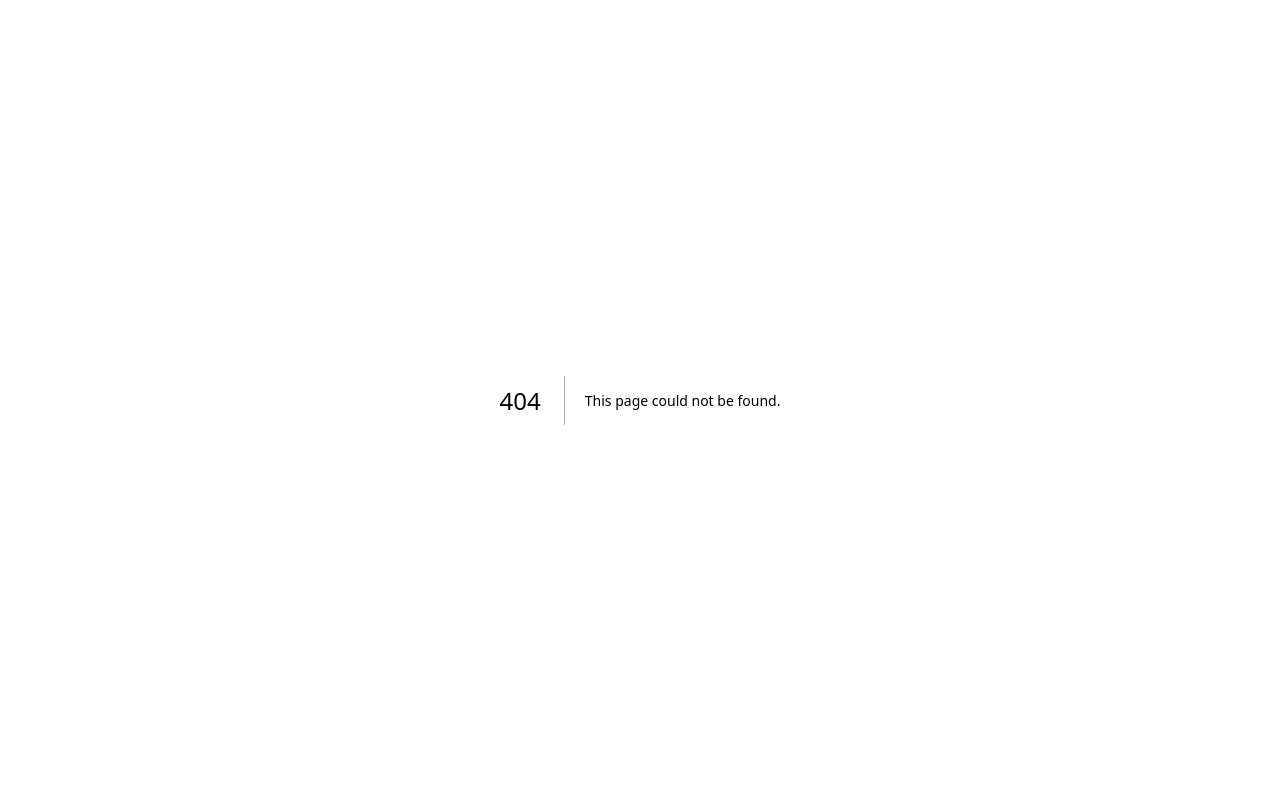
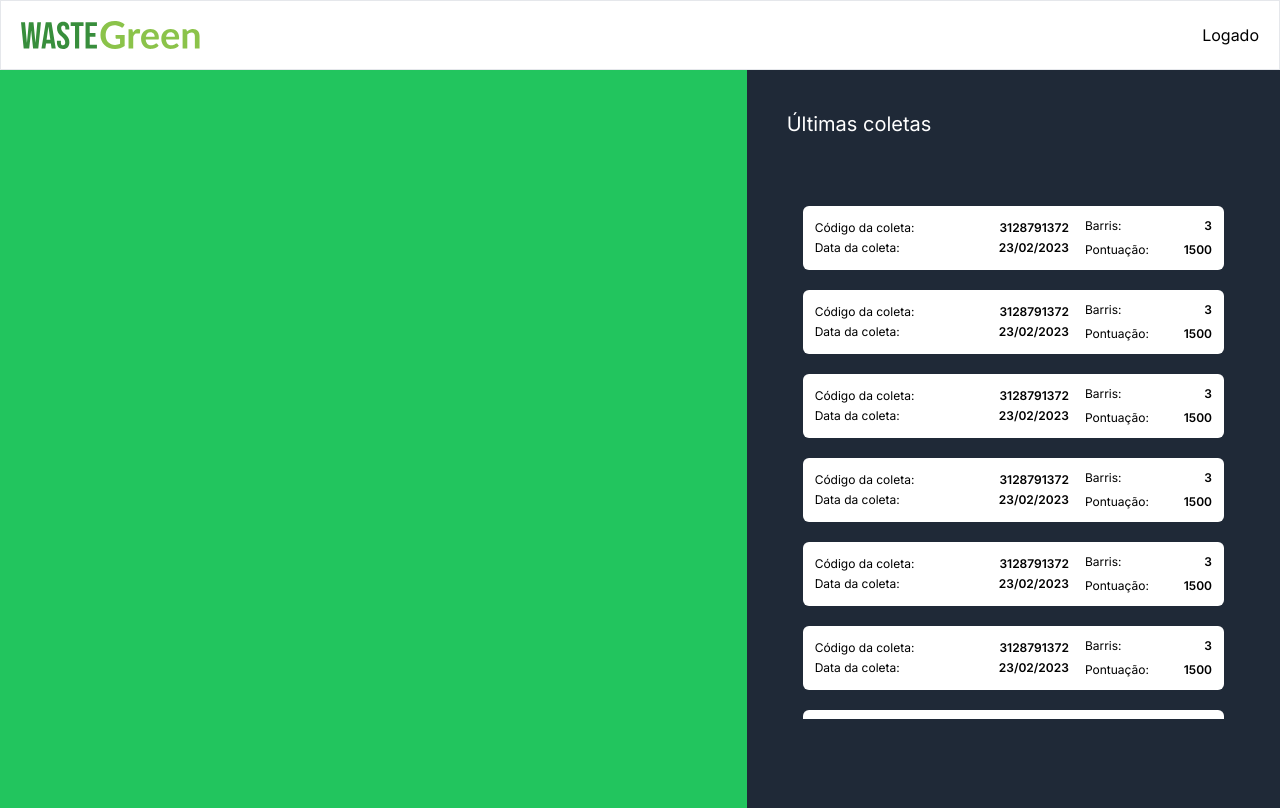
Before and after one commit to IgorRS-2302/WasteGreen, a Next.js app: page /dashboard in a window 1280 px wide. Before the commit this address had no page. Built offline with nearby package versions, Linux system fonts and the light colour scheme; a web font is replaced by a local one.

Commit message:
Dashboard and header logged in

```diff
--- a/src/app/components/header.tsx
+++ b/src/app/components/header.tsx
@@ -4,17 +4,30 @@ import { Button } from "@mui/material";
 import BasicMenu from "./dropdown";
 import Logo from "./logo";
 import LoginIcon from "@mui/icons-material/Login";
+import { useRouter } from "next/navigation";
+import Link from "next/link";
 
-function HeaderHome() {
+type Props = {
+  isLoggedin: boolean;
+};
+
+function HeaderHome({ isLoggedin }: Props) {
+  const router = useRouter();
+
   return (
-    <div className="md:sticky md:top-0 bg-white w-full border flex p-5 z-10">
+    <div className=" bg-white w-full border flex p-5 z-10">
       <div className="flex justify-between items-center w-full h-fit">
         <div className="min-[120px]:block md:hidden">
           <BasicMenu />
         </div>
         <div className="h-7">
+          <Link href={"/"}>
             <Logo />
+          </Link>
         </div>
+        {isLoggedin ? (
+          <div>Logado</div>
+        ) : (
           <div className="flex min-[120px]:hidden md:block">
             <Button
               variant="outlined"
@@ -38,6 +51,9 @@ function HeaderHome() {
               Planos
             </Button>
             <Button
+              onClick={() => {
+                router.push("/sign");
+              }}
               className="bg-green-500 text-white hover:text-green-500 p-2"
               id="basic-button"
               endIcon={<LoginIcon />}
@@ -45,6 +61,7 @@ function HeaderHome() {
               Entrar
             </Button>
           </div>
+        )}
         <div className="min-[120px]:block md:hidden"></div>
       </div>
     </div>
--- /dev/null
+++ b/src/app/components/pickups.tsx
@@ -0,0 +1,38 @@
+type PickupProps = {
+  codColeta: number;
+  dataColeta: String;
+  barris: number;
+  pontuacao: number;
+};
+
+export default function Pickups({
+  codColeta,
+  dataColeta,
+  barris,
+  pontuacao,
+}: PickupProps) {
+  return (
+    <div className="bg-white p-3 my-5 flex gap-4 content-between items-center rounded-md text-xs">
+      <div className="w-2/3 flex flex-col gap-1">
+        <div className="flex justify-between">
+          <span>Código da coleta:</span>
+          <span className="font-semibold">{codColeta}</span>
+        </div>
+        <div className="flex justify-between">
+          <span>Data da coleta: </span>
+          <span className="font-semibold">{dataColeta}</span>
+        </div>
+      </div>
+      <div className="w-1/3 flex flex-col gap-2">
+        <div className="flex justify-between">
+          <span>Barris: </span>
+          <span className="font-semibold">{barris}</span>
+        </div>
+        <div className="flex justify-between">
+          <span>Pontuação: </span>
+          <span className="font-semibold">{pontuacao}</span>
+        </div>
+      </div>
+    </div>
+  );
+}
--- /dev/null
+++ b/src/app/dashboard/page.tsx
@@ -0,0 +1,79 @@
+import { HeaderHome } from "../components/header";
+import Pickups from "../components/pickups";
+
+export default function Dashboard() {
+  return (
+    <main className="flex flex-col w-full">
+      <HeaderHome isLoggedin={true} />
+      <div className="md:flex h-full">
+        <div className="min-[120px]:h-screen md:max-h-[92.3vh] md:w-7/12 bg-green-500"></div>
+        <div className="md:max-h-[92.3vh] p-5 md:w-5/12 bg-gray-800 md:p-10">
+          <span className="text-white text-xl">Últimas coletas</span>
+
+          <div className="h-5/6 p-4 overflow-y-scroll md:my-8">
+            <Pickups
+              codColeta={3128791372}
+              dataColeta={"23/02/2023"}
+              barris={3}
+              pontuacao={1500}
+            />
+            <Pickups
+              codColeta={3128791372}
+              dataColeta={"23/02/2023"}
+              barris={3}
+              pontuacao={1500}
+            />
+            <Pickups
+              codColeta={3128791372}
+              dataColeta={"23/02/2023"}
+              barris={3}
+              pontuacao={1500}
+            />
+            <Pickups
+              codColeta={3128791372}
+              dataColeta={"23/02/2023"}
+              barris={3}
+              pontuacao={1500}
+            />
+            <Pickups
+              codColeta={3128791372}
+              dataColeta={"23/02/2023"}
+              barris={3}
+              pontuacao={1500}
+            />
+            <Pickups
+              codColeta={3128791372}
+              dataColeta={"23/02/2023"}
+              barris={3}
+              pontuacao={1500}
+            />
+            <Pickups
+              codColeta={3128791372}
+              dataColeta={"23/02/2023"}
+              barris={3}
+              pontuacao={1500}
+            />
+            <Pickups
+              codColeta={3128791372}
+              dataColeta={"23/02/2023"}
+              barris={3}
+              pontuacao={1500}
+            />
+            <Pickups
+              codColeta={3128791372}
+              dataColeta={"23/02/2023"}
+              barris={3}
+              pontuacao={1500}
+            />
+            <Pickups
+              codColeta={3128791372}
+              dataColeta={"23/02/2023"}
+              barris={3}
+              pontuacao={1500}
+            />
+          </div>
+        </div>
+      </div>
+    </main>
+  );
+}
--- a/src/app/page.tsx
+++ b/src/app/page.tsx
@@ -7,7 +7,7 @@ import { Button } from "@mui/material";
 export default function Home() {
   return (
     <main className="flex bg-slate-50 flex-col items-center justify-between text-white">
-      <HeaderHome />
+      <HeaderHome isLoggedin={false} />
       <div className="w-full relative">
         <Image
           className="object-fill w-full max-h-[85vh]"
--- a/src/app/sign/page.tsx
+++ b/src/app/sign/page.tsx
@@ -15,6 +15,7 @@ import Link from "next/link";
 import { useEffect, useState } from "react";
 import TextField from "@mui/material/TextField";
 import axios from "axios";
+import { useRouter } from "next/router";
 
 export default function Sign() {
   const [typeSign, setTypeSign] = useState<number>(0);
@@ -103,9 +104,11 @@ export default function Sign() {
   return (
     <div className="flex h-lvh bg-slate-50">
       <div className="bg-white flex flex-wrap m-auto gap-5 border w-4/5 max-w-xl shadow rounded-md p-10">
-        <div className="m-auto h-10">
-          <Logo />
-        </div>
+        <Link href="/" className="w-full">
+          <div className="m-auto h-10">
+            <Logo />
+          </div>
+        </Link>
         <div className="flex flex-wrap w-full ">
           <Tabs
             value={typeSign}
```
Lines whose indentation alone changed are shown as unchanged.
